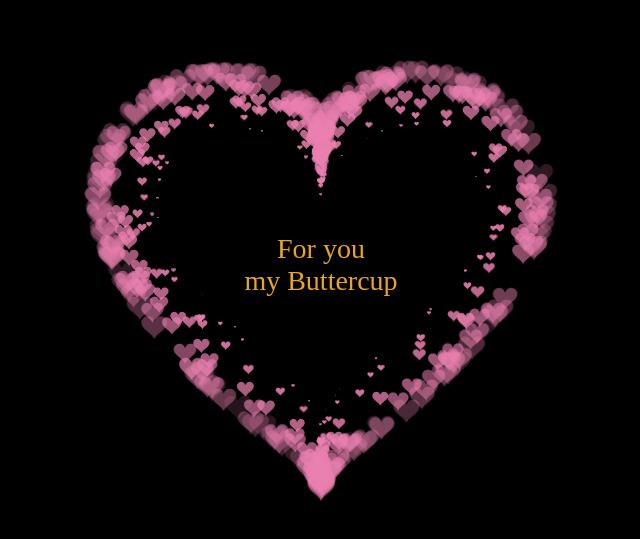
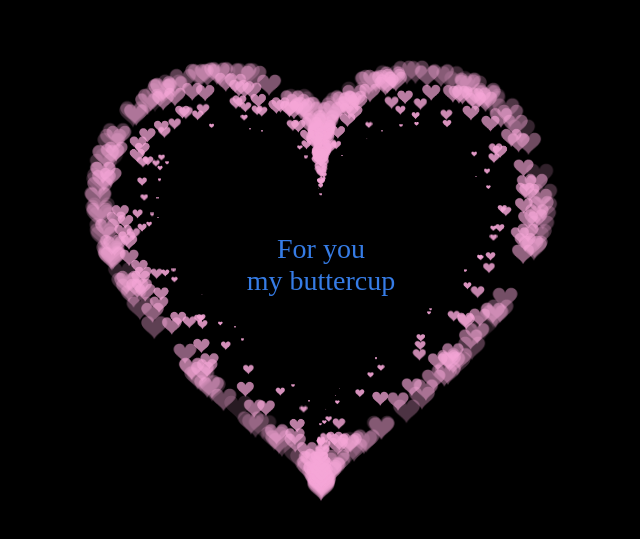
Before and after one commit to Dolssay/buttercup, a plain HTML site: page index.html in a window 1280 px wide. Shown: the part 123-662 px from the top of the page, without its empty margins (319-959 px from the left). Drawn offline with Linux system fonts and the light colour scheme.

Commit message:
Update index.html

```diff
--- a/index.html
+++ b/index.html
@@ -1,7 +1,7 @@
 <!DOCTYPE HTML PUBLIC "-//W3C//DTD HTML 4.0 Transitional//EN">
 <HTML>
  <HEAD>
-  <TITLE> To my Autumn </TITLE>
+  <TITLE> To my autumn </TITLE>
   <META NAME="Generator" CONTENT="EditPlus">
   <META NAME="Author" CONTENT="">
   <META NAME="Keywords" CONTENT="">
@@ -24,7 +24,7 @@ canvas {
   width: 100%;
   text-align: center;
   font-size: 28px;
-  color:rgb(233, 164, 35)
+  color:rgb(54, 124, 230)
 }
 .center1 {
   position: absolute;
@@ -32,12 +32,12 @@ canvas {
   width: 100%;
   text-align: center;
   font-size: 28px;
-  color:rgb(233, 164, 35)
+  color:rgb(54, 124, 230)
   </style>
  </HEAD>
  <BODY>
   <p class="center"> For you </p>
-  <p class="center1"> my Buttercup</p>
+  <p class="center1"> my buttercup</p>
   <canvas id="pinkboard"></canvas>
   <script>
   /*
@@ -223,7 +223,7 @@ var ParticlePool = (function() {
     }
     context.closePath();
     // create the fill
-    context.fillStyle = '#ea80b0';
+    context.fillStyle = '#f5a6d7';
     context.fill();
     // create the image
     var image = new Image();
```
